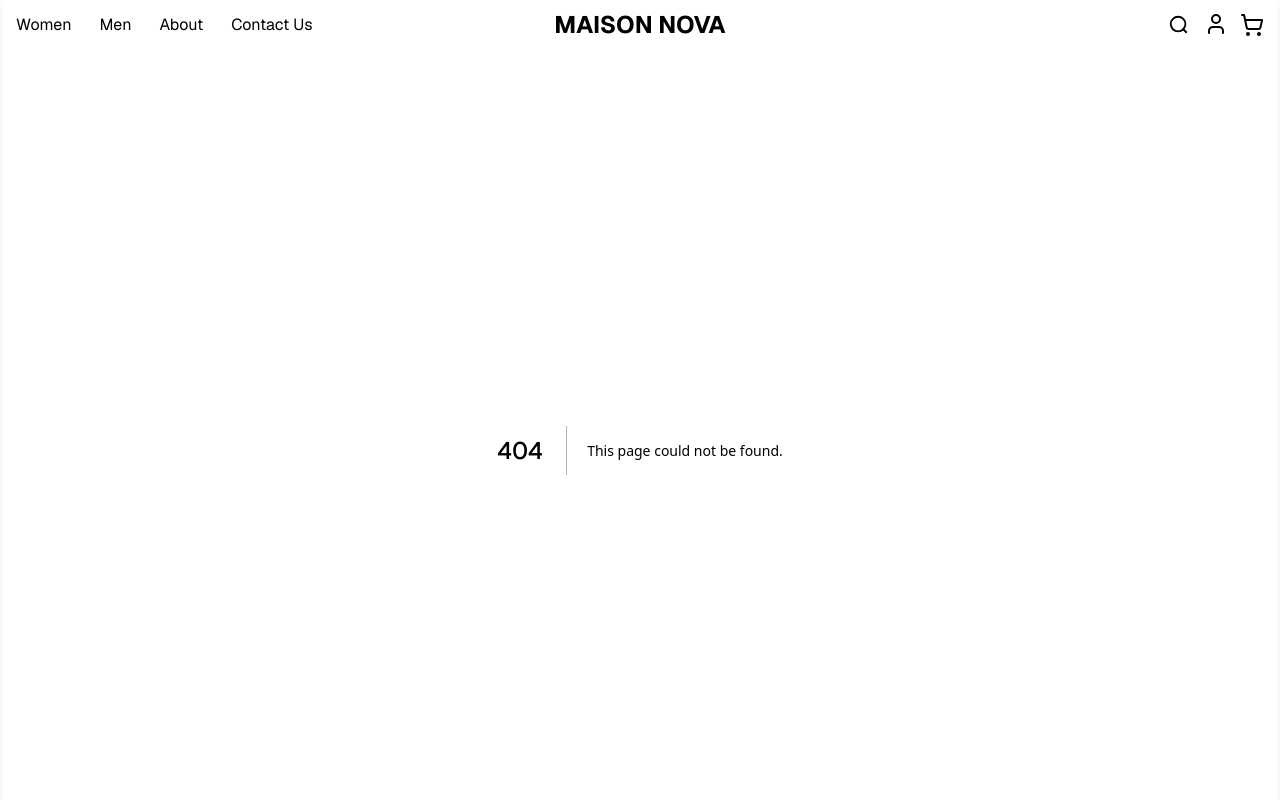
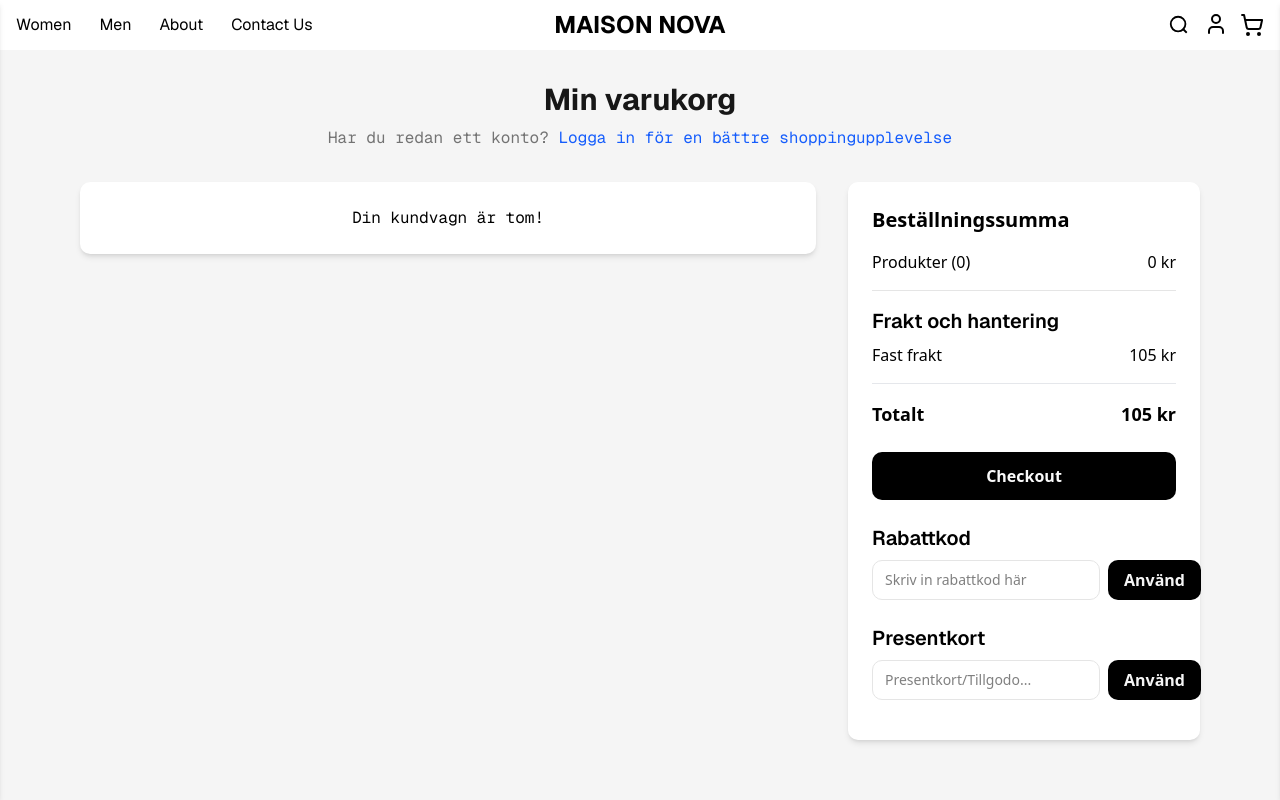
Before and after one commit to niki-pf/e-commerce-maison-nova, a Next.js app: page /Cart in a window 1280 px wide. Before the commit this address had no page. Shown: the top 800 px of the page. Built offline with nearby package versions, Linux system fonts and the light colour scheme.

Commit message:
added CartPage

```diff
--- /dev/null
+++ b/app/Cart/page.tsx
@@ -0,0 +1,199 @@
+"use client";
+
+import Link from "next/link";
+import Image from "next/image";
+import { userCartStore } from "@/lib/stores/cartStore";
+import { Minus, Plus, Trash2 } from "lucide-react";
+import { convertCurrency } from "@/lib/utils";
+
+export default function CartPage() {
+  const cartList = userCartStore((state) => state.cart);
+  const removeFromCart = userCartStore((state) => state.removeFromCart);
+  const incrementCartItem = userCartStore((state) => state.incrementCartItem);
+  const decrementCartItem = userCartStore((state) => state.decrementCartItem);
+
+  // Calculate totals
+  const getNumbersOfProducts = () =>
+    cartList.reduce((sum, cart) => sum + (cart.quantity || 0), 0);
+
+  const getTotalPriceOfProductsUSD = () =>
+    cartList.reduce((total, cart) => {
+      const discountPrice = Math.round(
+        cart.price - (cart.discountPercentage / 100) * cart.price
+      );
+      return total + discountPrice * (cart.quantity || 0);
+    }, 0);
+
+  const getTotalPriceOfProductsSEK = () =>
+    convertCurrency(getTotalPriceOfProductsUSD());
+
+  return (
+    <div className="min-h-screen bg-muted py-8">
+      <div className="container mx-auto px-4 max-w-6xl">
+        {/* Header Section */}
+        <div className="text-center mb-8">
+          <h1 className="text-3xl font-bold text-accent-foreground mb-2">Min varukorg</h1>
+          <p className="text-muted-foreground">
+            Har du redan ett konto?{" "}
+            <Link href="/login" className="text-blue-600 hover:underline">
+              Logga in för en bättre shoppingupplevelse
+            </Link>
+          </p>
+        </div>
+
+        <div className="grid grid-cols-1 lg:grid-cols-3 gap-8">
+          {/* Left Column - Cart Items */}
+          <div className="lg:col-span-2">
+            {cartList.length === 0 ? (
+              <div className="bg-background rounded-lg shadow-md p-6 text-center">
+                <p>Din kundvagn är tom!</p>
+              </div>
+            ) : (
+              cartList.map((cartItem, idx) => {
+                const discountPriceUSD = Math.round(
+                  cartItem.price -
+                    (cartItem.discountPercentage / 100) * cartItem.price
+                );
+                const itemTotalUSD = discountPriceUSD * (cartItem.quantity ?? 0);
+                return (
+                  <div
+                    key={idx}
+                    className="bg-background rounded-lg shadow-md p-6 mb-4"
+                  >
+                    <div className="flex flex-col md:flex-row gap-4">
+                      {/* Product Image */}
+                      <div className="relative w-24 h-24 rounded bg-muted">
+                        <Image
+                          src={cartItem.image}
+                          alt={cartItem.title}
+                          fill
+                          className="object-contain rounded"
+                        />
+                      </div>
+
+                      {/* Product Details */}
+                      <div className="flex-1">
+                        <div className="flex justify-between items-start mb-2">
+                          <h3 className="font-semibold text-lg">
+                            {cartItem.title}
+                          </h3>
+                          <span className="text-lg font-bold">
+                            {convertCurrency(itemTotalUSD)} kr
+                          </span>
+                        </div>
+
+                        {/* Price breakdown */}
+                        <div className="mt-3 flex items-center gap-4">
+                          <span className="text-muted-foreground line-through">
+                            {convertCurrency(cartItem.price)} kr
+                          </span>
+                          <span className="text-destructive font-semibold">
+                            -
+                            {convertCurrency(
+                              (cartItem.discountPercentage / 100) *
+                                cartItem.price
+                            )}{" "}
+                            kr
+                          </span>
+                        </div>
+
+                        {/* Quantity Controls */}
+                        <div className="mt-4 flex items-center gap-2">
+                          <button
+                            className="px-2 border-border rounded"
+                            onClick={() => decrementCartItem(cartItem.id)}
+                          >
+                            <Minus size={16} />
+                          </button>
+                          <span className="px-4">{cartItem.quantity}</span>
+                          <button
+                            className="px-2 border rounded"
+                            onClick={() => incrementCartItem(cartItem.id)}
+                          >
+                            <Plus size={16} />
+                          </button>
+                          <button
+                            className="ml-auto text-destructive"
+                            onClick={() => removeFromCart(cartItem.id)}
+                          >
+                            <Trash2 size={18} />
+                          </button>
+                        </div>
+                      </div>
+                    </div>
+                  </div>
+                );
+              })
+            )}
+          </div>
+
+          {/* Right Column - Order Summary */}
+          <div className="lg:col-span-1">
+            <div className="bg-background rounded-lg shadow-md p-6 sticky top-4">
+              <h2 className="text-xl font-bold mb-4">Beställningssumma</h2>
+
+              {/* Price Breakdown */}
+              <div className="space-y-3 mb-4">
+                <div className="flex justify-between">
+                  <span>Produkter ({getNumbersOfProducts()})</span>
+                  <span>{getTotalPriceOfProductsSEK()} kr</span>
+                </div>
+              </div>
+
+              {/* Shipping */}
+              <div className="border-t border-border pt-4 mb-4">
+                <h3 className="font-semibold mb-2">Frakt och hantering</h3>
+                <div className="flex justify-between">
+                  <span>Fast frakt</span>
+                  <span>{convertCurrency(10)} kr</span>
+                </div>
+              </div>
+
+              {/* Total */}
+              <div className="border-t border-gray-200 pt-4 mb-6">
+                <div className="flex justify-between text-lg font-bold">
+                  <span>Totalt</span>
+                  <span>{getTotalPriceOfProductsSEK() + convertCurrency(10)} kr</span>
+                </div>
+              </div>
+
+              {/* Checkout Button */}
+              <button className="w-full bg-primary text-primary-foreground py-3 rounded-lg font-semibold hover:bg-primary/80 transition duration-200 mb-6">
+                Checkout
+              </button>
+
+              {/* Discount / Vouchers */}
+              <div className="mb-6">
+                <h3 className="font-semibold mb-2">Rabattkod</h3>
+                <div className="flex gap-2">
+                  <input
+                    type="text"
+                    placeholder="Skriv in rabattkod här"
+                    className="flex-1 border border-border rounded-lg px-3 py-2 text-sm"
+                  />
+                  <button className="bg-black text-foreground px-4 py-2 rounded-lg font-semibold hover:bg-primary/80">
+                    Använd
+                  </button>
+                </div>
+              </div>
+
+              <div className="mb-4">
+                <h3 className="font-semibold mb-2">Presentkort</h3>
+                <div className="flex gap-2">
+                  <input
+                    type="text"
+                    placeholder="Presentkort/Tillgodo..."
+                    className="flex-1 border border-border rounded-lg px-3 py-2 text-sm"
+                  />
+                  <button className="bg-black text-foreground px-4 py-2 rounded-lg font-semibold hover:bg-primary/80">
+                    Använd
+                  </button>
+                </div>
+              </div>
+            </div>
+          </div>
+        </div>
+      </div>
+    </div>
+  );
+}
--- a/components/global-header/cart-sidebar.tsx
+++ b/components/global-header/cart-sidebar.tsx
@@ -2,7 +2,7 @@
 import { Minus, Plus, Trash2, X } from "lucide-react";
 import { userCartStore } from "@/lib/stores/cartStore";
 import Image from "next/image";
-
+import { useRouter } from "next/navigation";
 
 interface CartSidebarProps {
   cartIsOpen: boolean;
@@ -14,9 +14,15 @@
   const removeFromCart = userCartStore((state) => state.removeFromCart);
   const incrementCartItem = userCartStore((state) => state.incrementCartItem);
   const decrementCartItem = userCartStore((state) => state.decrementCartItem);
+  const router = useRouter();
   // const totalProducts = userCartStore((state) => state.getTotalProductCount());
   console.log("Cart: ", cartList);
   // const showDecimals = cartItem.price > 1000 ? 0 : 2;
+
+  const handleCheckout = () => {
+    setCartIsOpen(false);
+    router.push("/Cart");
+  }
 
   const getNumbersOfProducts = () => {
     let sumOfProducts = 0;
@@ -128,7 +134,9 @@
             <p>{`Totalt: ${getNumbersOfProducts()} produkter`}</p>
             <p>{`${getTotalPriceOfProducts()} SEK`}</p>
           </div>
-          <button className="flex py-3 px-5 mt-4 bg-[#e5e5e5] font-semibold rounded-full cursor-pointer">
+          <button
+          onClick={handleCheckout}
+          className="flex py-3 px-5 mt-4 bg-[#e5e5e5] font-semibold rounded-full cursor-pointer">
             Till kassan
           </button>
         </div>
--- /dev/null
+++ b/lib/supabase/supabase.ts
@@ -0,0 +1,7 @@
+// lib/supabaseClient.ts
+import { createClient } from '@supabase/supabase-js'
+
+const supabaseUrl = process.env.NEXT_PUBLIC_SUPABASE_URL!
+const supabaseAnonKey = process.env.NEXT_PUBLIC_SUPABASE_ANON_KEY!
+
+export const supabase = createClient(supabaseUrl, supabaseAnonKey)
--- a/lib/utils.ts
+++ b/lib/utils.ts
@@ -43,3 +43,8 @@
     return 0;
   });
 }
+
+export const convertCurrency = (usd: number) :  number => {
+  const exchangeRate = 10.5;
+  return Math.round(usd * exchangeRate);
+}
```
Also changed, not shown: 2 other files (tests, documents, lock files or other folders).
